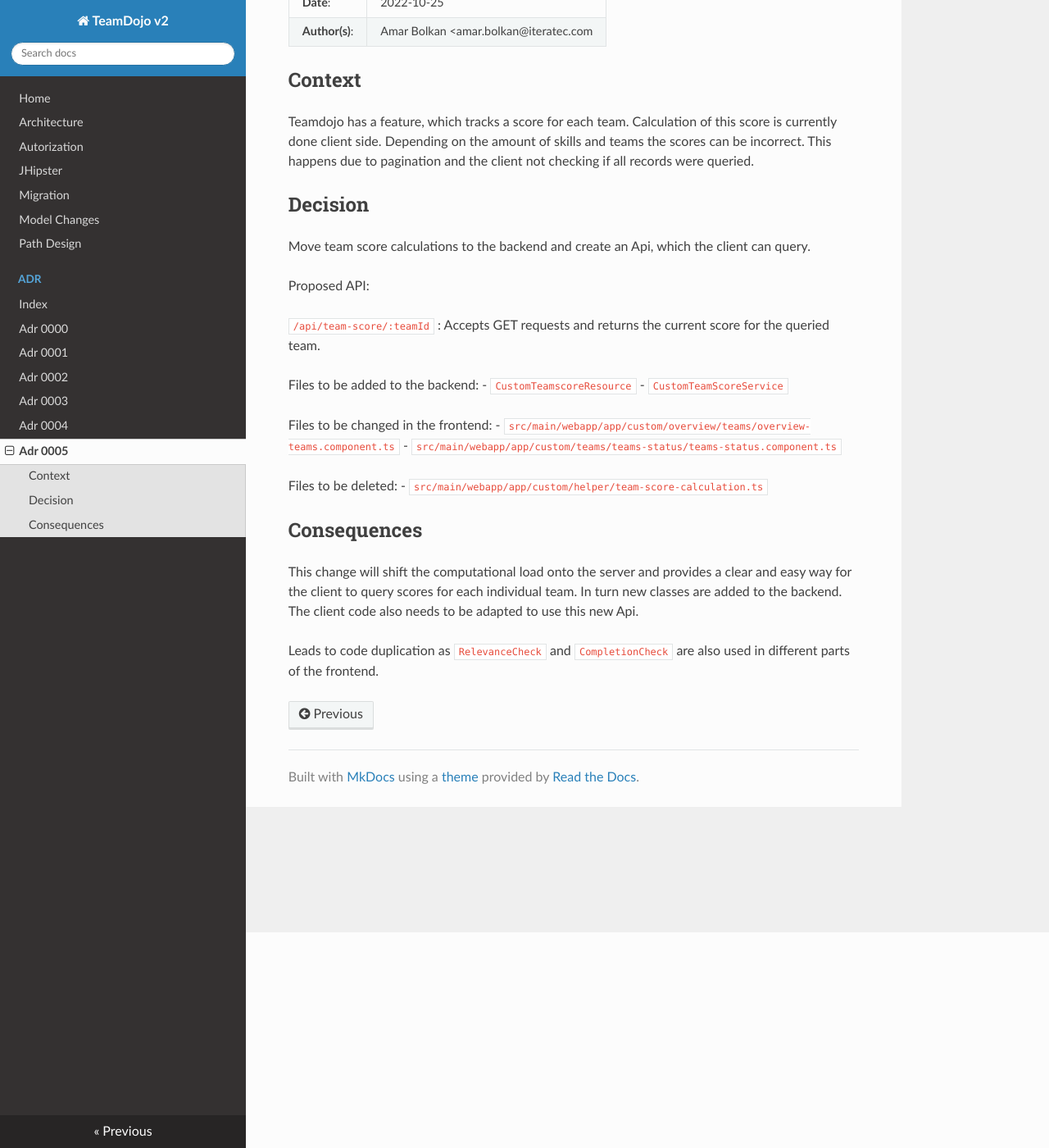
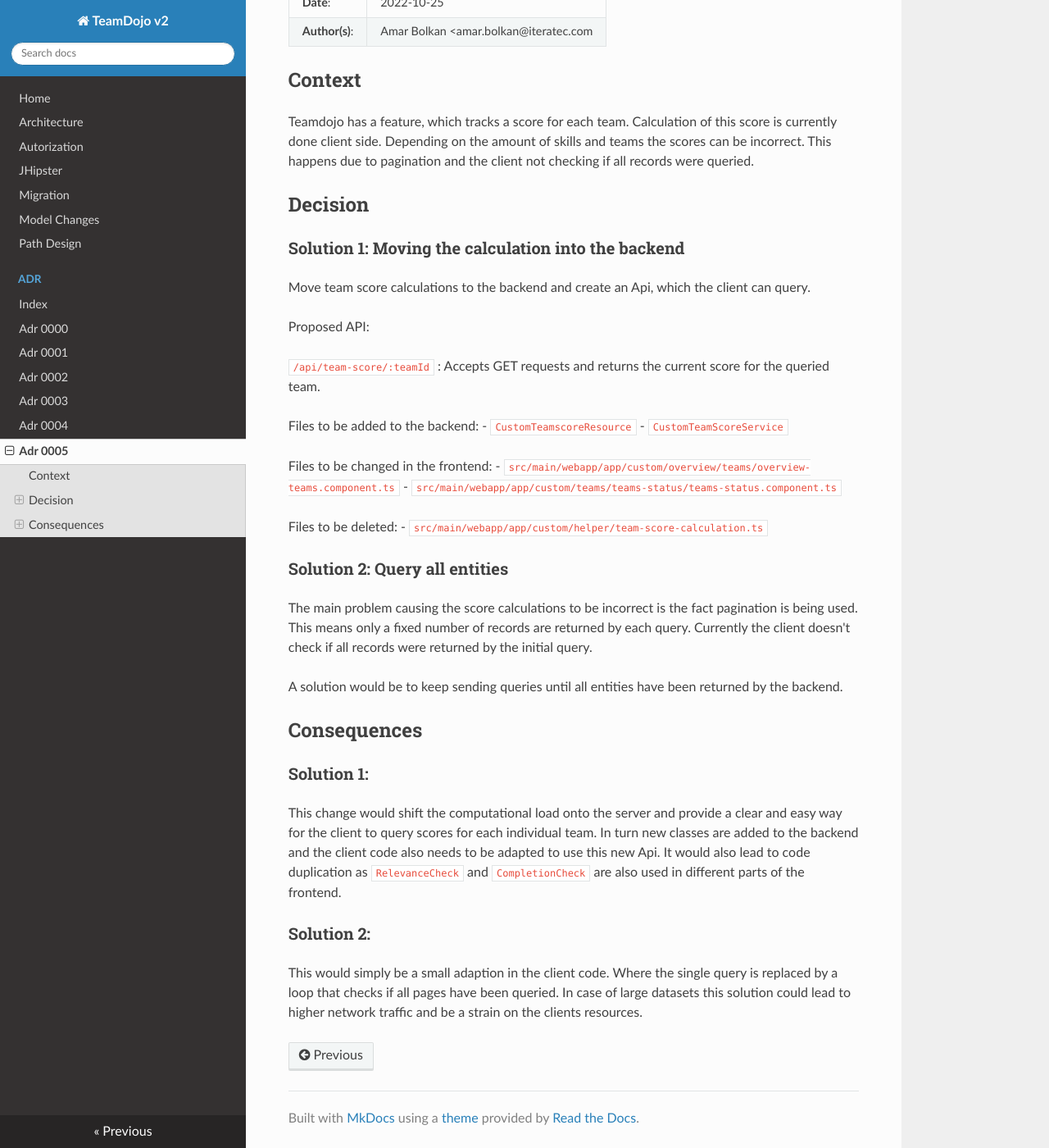
Before and after one commit to iteratec/TeamDojo, an MkDocs documentation site: the page built from docs/adr/adr_0005.md, in a window 1280 px wide and 1400 px high, scrolled down 263 px. Shown: the whole window at 82% size. Built offline with MkDocs 1.6.1, drawn with Linux system fonts in a browser that asks for light colours; nearby versions of some CDN libraries.

Commit message:
Issue #151: Add additional information to the ADR

```diff
--- a/docs/adr/adr_0005.md
+++ b/docs/adr/adr_0005.md
@@ -26,6 +26,8 @@ Depending on the amount of skills and teams the scores can be incorrect. This ha
 
 
 ## Decision
+
+### Solution 1: Moving the calculation into the backend
 
 Move team score calculations to the backend and create an Api, which
 the client can query.
@@ -56,9 +58,23 @@ mirror these classes in the backend
 Variable used in TeamScore calculation: team (containing all achieved skills), all available skills, and all available badges
 -->
 
+### Solution 2: Query all entities
+
+The main problem causing the score calculations to be incorrect is the fact pagination is being used. This means only a fixed number of records are returned by each query.
+Currently the client doesn't check if all records were returned by the initial query.
+
+A solution would be to keep sending queries until all entities have been returned by the backend.
+
 ## Consequences
 
-This change will shift the computational load onto the server and provides a clear and easy way for the client to
-query scores for each individual team. In turn new classes are added to the backend. The client code also needs to be adapted to use this new Api.
+### Solution 1:
+This change would shift the computational load onto the server and provide a clear and easy way for the client to
+query scores for each individual team. In turn new classes are added to the backend and the client code also needs to be adapted to use this new Api.
+It would also lead to code duplication as `RelevanceCheck` and `CompletionCheck` are also used in different parts of the frontend.
 
-Leads to code duplication as `RelevanceCheck` and `CompletionCheck` are also used in different parts of the frontend.
+
+### Solution 2:
+This would simply be a small adaption in the client code. Where the single query is replaced
+by a loop that checks if all pages have been queried.
+In case of large datasets this solution could lead to higher network traffic and be a strain on the
+clients resources.
```
